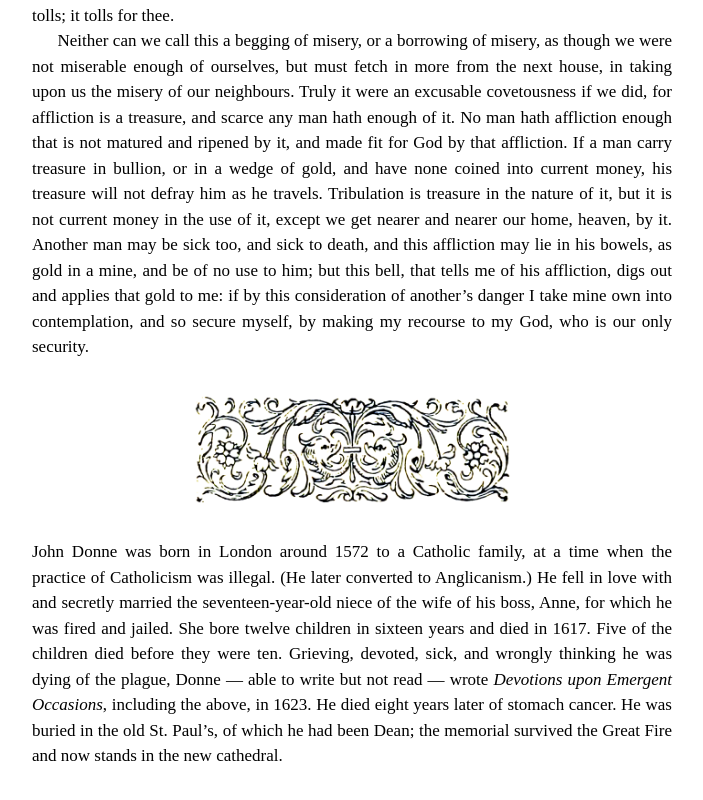
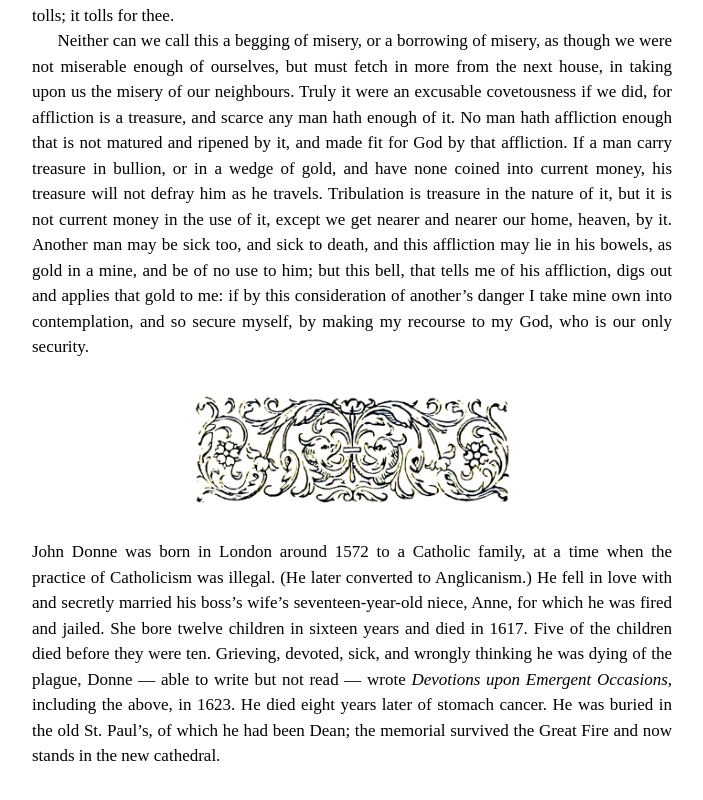
Before and after one commit to tophtucker/meditationxvii, a plain HTML site: page index.html in a window 1280 px wide. Shown: the part 985-1785 px from the top of the page, without its empty margins (288-991 px from the left). Drawn offline with Linux system fonts and the light colour scheme.

Commit message:
Citing sources, fixing misplaced modifier

```diff
--- a/index.html
+++ b/index.html
@@ -75,7 +75,14 @@ img {
 
 <img src="bottom-sm.png" width="350"/>
 
-<footer>John Donne was born in London around 1572 to a Catholic family, at a time when the practice of Catholicism was illegal. (He later converted to Anglicanism.) He fell in love with and secretly married the seventeen-year-old niece of the wife of his boss, Anne, for which he was fired and jailed. She bore twelve children in sixteen years and died in 1617. Five of the children died before they were ten. Grieving, devoted, sick, and wrongly thinking he was dying of the plague, Donne — able to write but not read — wrote <em>Devotions upon Emergent Occasions</em>, including the above, in 1623. He died eight years later of stomach cancer. He was buried in the old St. Paul’s, of which he had been Dean; the memorial survived the Great Fire and now stands in the new cathedral.</footer>
+<footer>John Donne was born in London around 1572 to a Catholic family, at a time when the practice of Catholicism was illegal. (He later converted to Anglicanism.) He fell in love with and secretly married his boss’s wife’s seventeen-year-old niece, Anne, for which he was fired and jailed. She bore twelve children in sixteen years and died in 1617. Five of the children died before they were ten. Grieving, devoted, sick, and wrongly thinking he was dying of the plague, Donne — able to write but not read — wrote <em>Devotions upon Emergent Occasions</em>, including the above, in 1623. He died eight years later of stomach cancer. He was buried in the old St. Paul’s, of which he had been Dean; the memorial survived the Great Fire and now stands in the new cathedral.</footer>
 
 </body>
 </html>
+
+<!--
+  Text from https://en.wikisource.org/wiki/Meditation_XVII
+  Ornamental illustrations from https://archive.org/details/devotions00donn/
+  Biographical information from https://en.wikipedia.org/wiki/John_Donne and https://www.christianitytoday.com/history/people/poets/john-donne.html
+  Love, Toph
+-->
```
